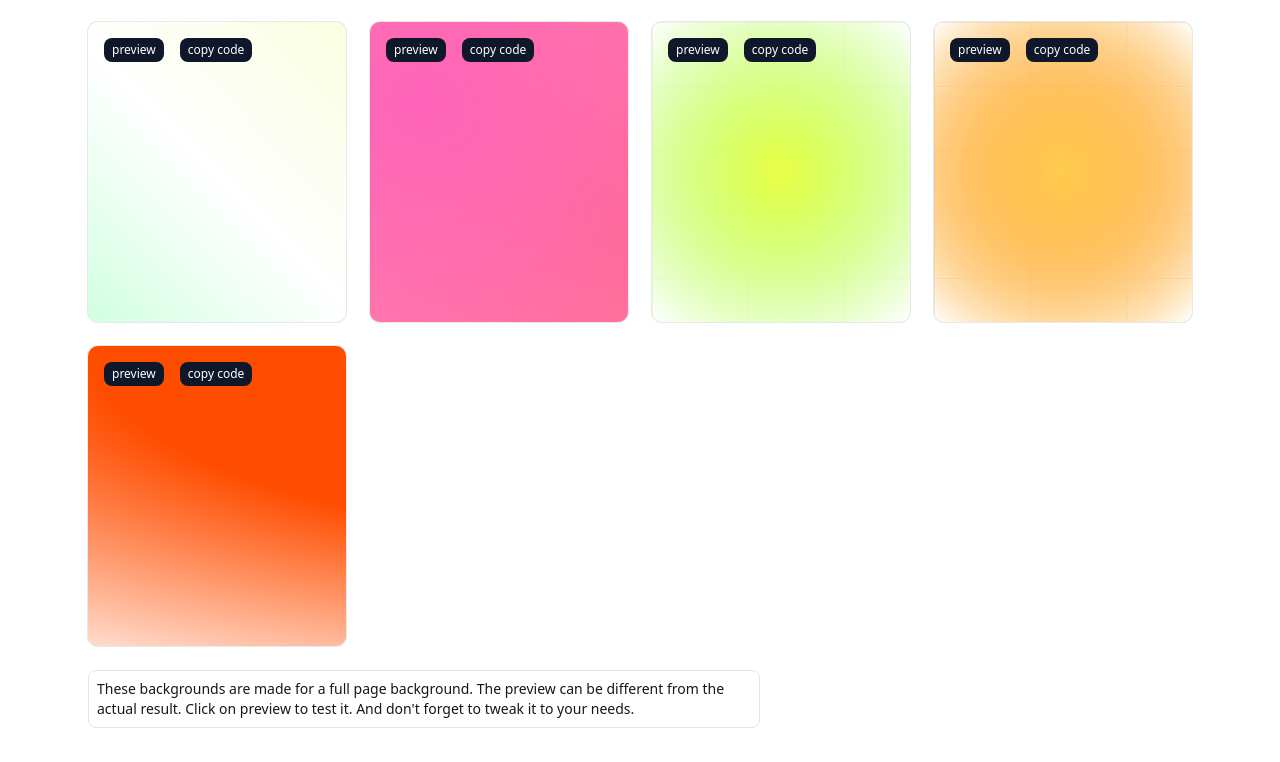
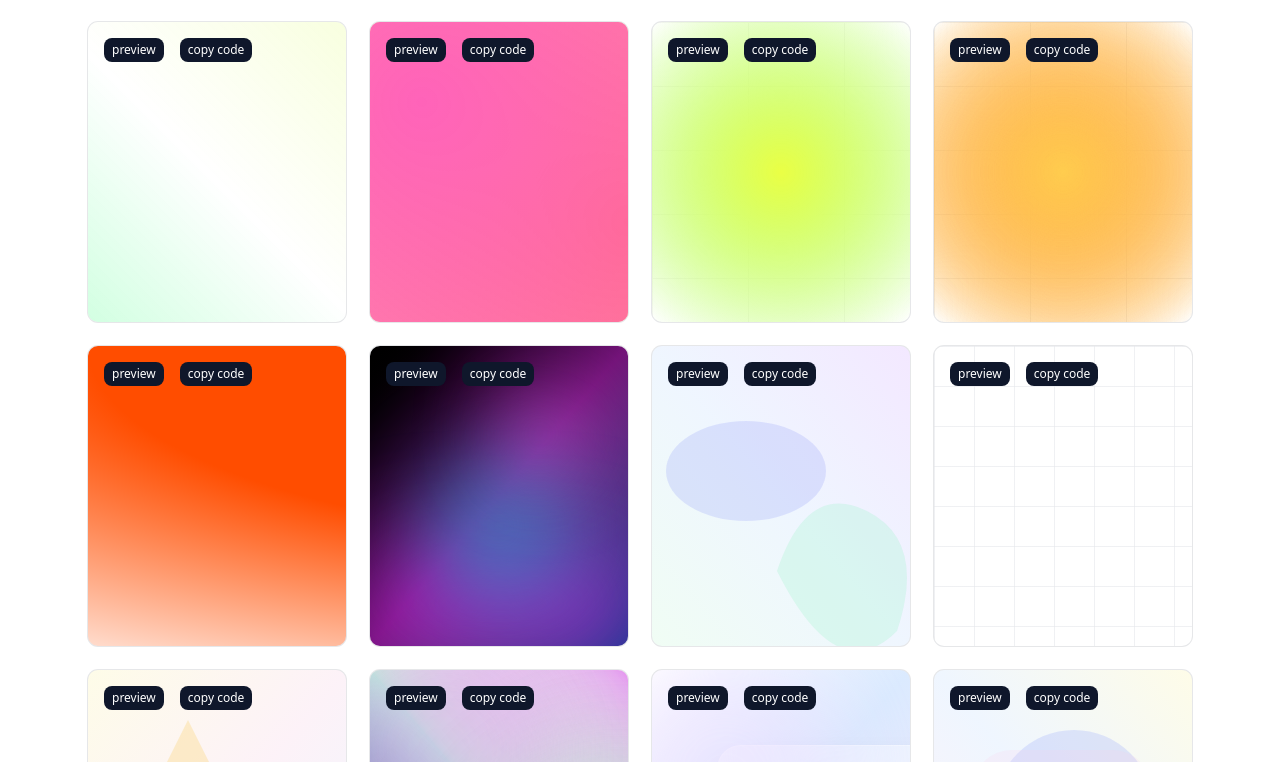
Before and after one commit to Ankur02Sarkar/tw-bg-snippets, a Next.js app: page / in a window 1280 px wide. Shown: the part 4539-5301 px from the top of the page. Built offline with nearby package versions, Linux system fonts and the light colour scheme.

Commit message:
feat(background): add new background components for light and dark themes

```diff
--- a/src/components/background.tsx
+++ b/src/components/background.tsx
@@ -606,6 +606,138 @@ const Lightbg10 = () => {
     <div className="absolute top-0 z-[-2] h-screen w-screen bg-white bg-[radial-gradient(100%_50%_at_50%_0%,#FF4D00_0,#FF4D00_50%,transparent_100%)]"></div>
   );
 };
+// Retro 80s Neon BG
+const BgRetroNeon = () => (
+  <div className="absolute inset-0 -z-10 h-full w-full bg-gradient-to-br from-black via-fuchsia-900 to-blue-900">
+    <div className="absolute left-0 right-0 bottom-0 h-1/2 w-full bg-gradient-to-t from-fuchsia-500/60 to-transparent blur-2xl" />
+    <div className="absolute left-1/2 top-1/3 h-40 w-40 -translate-x-1/2 rounded-full bg-cyan-400/40 blur-2xl" />
+    <div className="absolute right-10 top-10 h-24 w-24 rounded-full bg-fuchsia-400/40 blur-2xl" />
+  </div>
+);
+
+// Organic Blob BG
+const BgOrganicBlob = () => (
+  <div className="absolute inset-0 -z-10 h-full w-full bg-gradient-to-tr from-green-50 via-blue-50 to-purple-100">
+    <svg
+      className="absolute left-1/4 top-1/4 opacity-30"
+      width="300"
+      height="300"
+      viewBox="0 0 300 300"
+    >
+      <path
+        d="M60,150 Q90,60 150,90 Q210,120 180,210 Q120,270 60,150 Z"
+        fill="#a7f3d0"
+      />
+    </svg>
+    <svg
+      className="absolute right-1/4 bottom-1/4 opacity-20"
+      width="200"
+      height="200"
+      viewBox="0 0 200 200"
+    >
+      <ellipse cx="100" cy="100" rx="80" ry="50" fill="#818cf8" />
+    </svg>
+  </div>
+);
+
+// Minimal Lines BG
+const BgMinimalLines = () => (
+  <div className="absolute inset-0 -z-10 h-full w-full bg-white">
+    <div className="absolute inset-0 bg-[repeating-linear-gradient(90deg,#e5e7eb_0_1px,transparent_1px_40px)] opacity-60" />
+    <div className="absolute inset-0 bg-[repeating-linear-gradient(180deg,#e5e7eb_0_1px,transparent_1px_40px)] opacity-60" />
+  </div>
+);
+
+// Geometric Shapes BG
+const BgGeometricShapes = () => (
+  <div className="absolute inset-0 -z-10 h-full w-full bg-gradient-to-br from-yellow-50 via-pink-50 to-blue-50">
+    <svg
+      className="absolute left-10 top-10 opacity-20"
+      width="120"
+      height="120"
+    >
+      <polygon points="60,10 110,110 10,110" fill="#fbbf24" />
+    </svg>
+    <svg
+      className="absolute right-10 bottom-10 opacity-20"
+      width="100"
+      height="100"
+    >
+      <rect width="100" height="100" rx="20" fill="#60a5fa" />
+    </svg>
+  </div>
+);
+
+// Aurora Gradient BG
+const BgAurora = () => (
+  <div className="absolute inset-0 -z-10 h-full w-full bg-gradient-to-tr from-indigo-900 via-green-400/30 to-fuchsia-600/40">
+    <div className="absolute left-1/3 top-1/4 h-80 w-80 rounded-full bg-green-300/30 blur-3xl" />
+    <div className="absolute right-1/4 bottom-1/3 h-60 w-60 rounded-full bg-fuchsia-400/30 blur-2xl" />
+  </div>
+);
+// Modern Glassmorphism Light BG
+const BgGlassmorphismLight = () => {
+  return (
+    <div className="absolute inset-0 -z-10 h-full w-full bg-gradient-to-br from-white via-blue-100 to-purple-100">
+      <div className="absolute left-1/4 top-1/4 h-80 w-80 rounded-3xl bg-white/40 shadow-2xl backdrop-blur-2xl border border-white/30" />
+      <div className="absolute right-1/4 bottom-1/4 h-60 w-60 rounded-full bg-purple-200/40 blur-2xl" />
+    </div>
+  );
+};
+
+// Abstract Shapes Light BG
+const BgAbstractShapesLight = () => {
+  return (
+    <div className="absolute inset-0 -z-10 h-full w-full bg-gradient-to-tr from-pink-50 via-blue-50 to-yellow-50">
+      <svg
+        className="absolute left-10 top-10 opacity-30"
+        width="200"
+        height="200"
+      >
+        <circle cx="100" cy="100" r="80" fill="#a5b4fc" />
+      </svg>
+      <svg
+        className="absolute right-10 bottom-10 opacity-20"
+        width="180"
+        height="180"
+      >
+        <rect width="180" height="180" rx="40" fill="#fbcfe8" />
+      </svg>
+    </div>
+  );
+};
+
+// Modern Glassmorphism Dark BG
+const BgGlassmorphismDark = () => {
+  return (
+    <div className="absolute inset-0 -z-10 h-full w-full bg-gradient-to-br from-neutral-900 via-indigo-950 to-fuchsia-950">
+      <div className="absolute left-1/4 top-1/4 h-80 w-80 rounded-3xl bg-white/10 shadow-2xl backdrop-blur-2xl border border-white/10" />
+      <div className="absolute right-1/4 bottom-1/4 h-60 w-60 rounded-full bg-fuchsia-900/40 blur-2xl" />
+    </div>
+  );
+};
+
+// Abstract Shapes Dark BG
+const BgAbstractShapesDark = () => {
+  return (
+    <div className="absolute inset-0 -z-10 h-full w-full bg-gradient-to-tr from-neutral-900 via-indigo-950 to-fuchsia-950">
+      <svg
+        className="absolute left-10 top-10 opacity-20"
+        width="200"
+        height="200"
+      >
+        <circle cx="100" cy="100" r="80" fill="#818cf8" />
+      </svg>
+      <svg
+        className="absolute right-10 bottom-10 opacity-10"
+        width="180"
+        height="180"
+      >
+        <rect width="180" height="180" rx="40" fill="#f472b6" />
+      </svg>
+    </div>
+  );
+};
 
 export const BACKGROUND_OPTIONS = [
   {
@@ -873,4 +1005,49 @@ export const BACKGROUND_OPTIONS = [
     component: <Lightbg10 />,
     theme: "dark",
   },
+  {
+    name: "Retro Neon",
+    component: <BgRetroNeon />,
+    theme: "dark",
+  },
+  {
+    name: "Organic Blob",
+    component: <BgOrganicBlob />,
+    theme: "light",
+  },
+  {
+    name: "Minimal Lines",
+    component: <BgMinimalLines />,
+    theme: "light",
+  },
+  {
+    name: "Geometric Shapes",
+    component: <BgGeometricShapes />,
+    theme: "light",
+  },
+  {
+    name: "Aurora Gradient",
+    component: <BgAurora />,
+    theme: "dark",
+  },
+  {
+    name: "Glassmorphism Light",
+    component: <BgGlassmorphismLight />,
+    theme: "light",
+  },
+  {
+    name: "Abstract Shapes Light",
+    component: <BgAbstractShapesLight />,
+    theme: "light",
+  },
+  {
+    name: "Glassmorphism Dark",
+    component: <BgGlassmorphismDark />,
+    theme: "dark",
+  },
+  {
+    name: "Abstract Shapes Dark",
+    component: <BgAbstractShapesDark />,
+    theme: "dark",
+  },
 ] as const;
```
